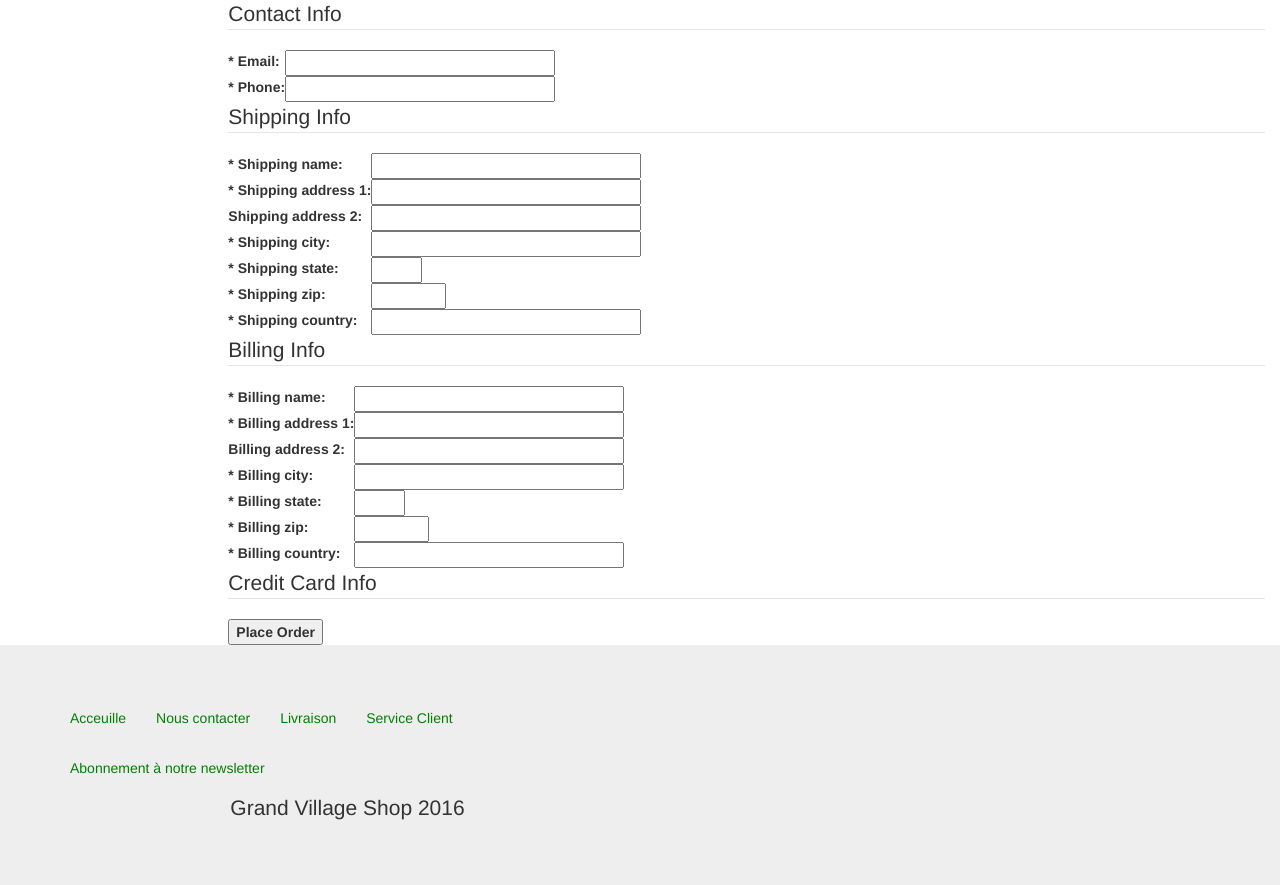
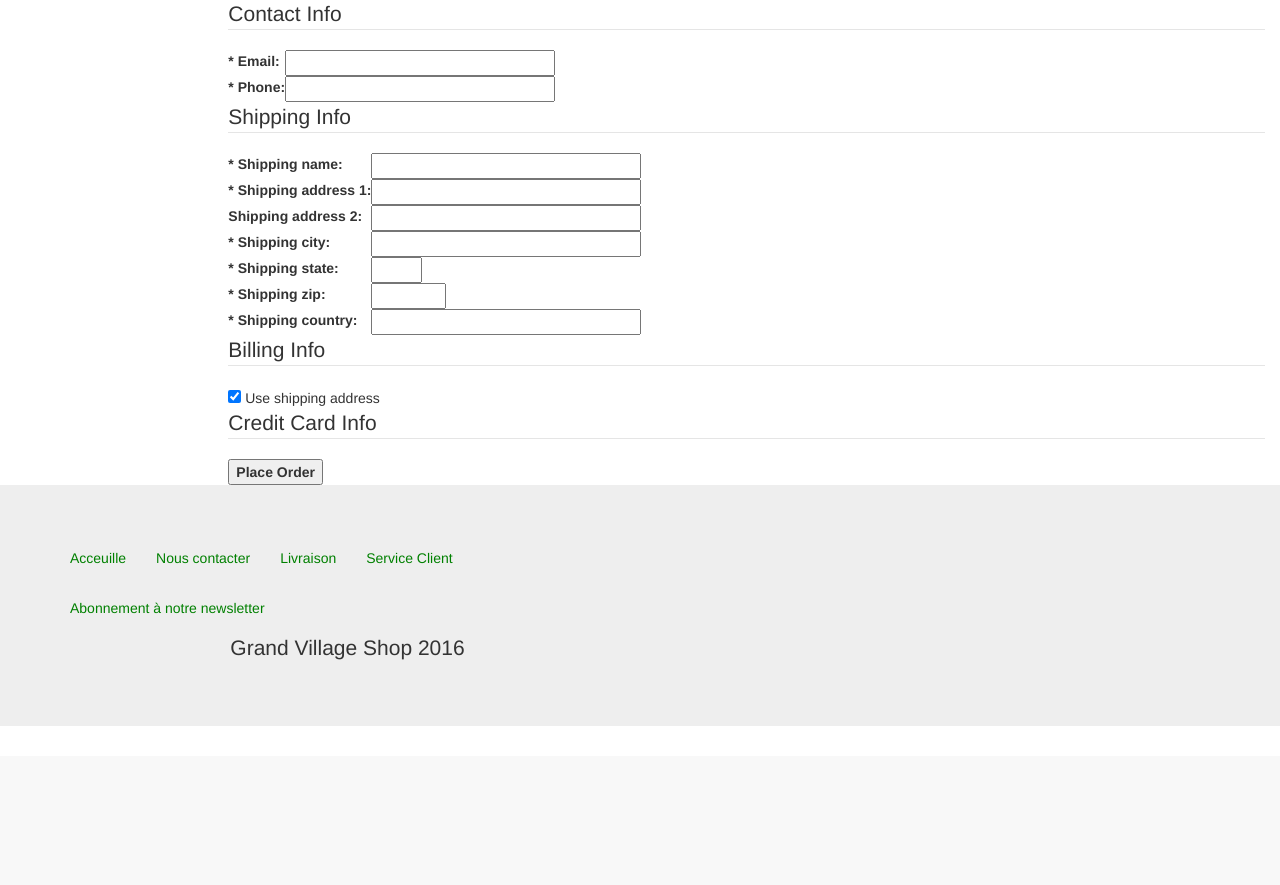
Before and after one commit to cyrildzumts/demosite, a Django app: template order/templates/order/checkout.html in a window 1280 px wide. Shown: the part 340-1225 px from the top of the page. After the commit the page ends 1000 px from the top, so only its background shows below. Run offline with Django 3.2, Linux system fonts and the light colour scheme; the template is opened without the code that fills it: values that come from a table or form of the project are taken from there, others are empty; data comes from the database, SQL or seed files in the repository; parts of the project's set-up code (start-up, migrations or seed data) failed here and were passed over; some libraries are stand-ins or nearby versions.

Commit message:
added template file for checkout

```diff
--- a/cart/templates/cart/cart.html
+++ b/cart/templates/cart/cart.html
@@ -47,9 +47,8 @@
               <th class="right" colspan="6">
                 <!-- here comes the link to the checkout -->
                 [ Aller à la caisse]
-                <form action="/order/" method="post" class="form" role="form">{% csrf_token %}
-                    <input type="submit" name="submit" value="Checkout" alt="Checkout" />
-                </form>
+
+                <a href="{{checkout_url}}" class="btn btn-default" role="button"> Checkout</a>
               </th>
             </tr>
             {% endif %}
--- a/order/checkout.py
+++ b/order/checkout.py
@@ -4,6 +4,7 @@ from cart.models import Cart
 from order.forms import CheckoutForm
 from demosite import settings
 from django.core import urlresolvers
+
 import urllib
 
 
--- a/order/models.py
+++ b/order/models.py
@@ -71,6 +71,10 @@ class Order(models.Model):
         return total
 
     def generate_order_refNum(self):
+        """
+        Generate a reference number in this format :
+        CurrentYear_CurrentMonth_CurrentDay_Incrementing_Number
+        """
         pass
 
     def set_paid(self):
--- a/order/templates/order/checkout.html
+++ b/order/templates/order/checkout.html
@@ -9,7 +9,9 @@
 <form action="." method="post" class="form-inline">
 <fieldset class="checkout">
 <legend>Contact Info</legend>
+
 <table>
+
 {% form_table_row form.email %}
 {% form_table_row form.phone %}
 </table>
@@ -28,25 +30,12 @@
 </fieldset>
 <fieldset class="checkout">
 <legend>Billing Info</legend>
-<table>
-{% form_table_row form.billing_name %}
-{% form_table_row form.billing_address_1 %}
-{% form_table_row form.billing_address_2 %}
-{% form_table_row form.billing_city %}
-{% form_table_row form.billing_state %}
-{% form_table_row form.billing_zip %}
-{% form_table_row form.billing_country %}
-</table>
+<input type="checkbox" name="use_shipping" value="using_shipping" checked> Use shipping address<br>
+
 </fieldset>
 <fieldset class="checkout">
 <legend>Credit Card Info</legend>
-<table>
-{% form_table_row form.credit_card_number %}
-{% form_table_row form.credit_card_type %}
-{% form_table_row form.credit_card_expire_month %}
-{% form_table_row form.credit_card_expire_year %}
-{% form_table_row form.credit_card_cvv %}
-</table>
+
 </fieldset>
 <table>
 <tr>
--- a/order/templatetags/checkout_tags.py
+++ b/order/templatetags/checkout_tags.py
@@ -2,6 +2,8 @@ from django import template
 
 
 register = template.Library()
+
+
 @register.inclusion_tag("tags/form_table_row.html")
 def form_table_row(form_field):
     return {'form_field': form_field}
```
Also changed, not shown: cart/views.py (+7 -2 lines), order/views.py (+17 -2 lines), order/templates/order/thank_you.html (added), order/templates/tags/confirmation.html (added), order/templates/tags/form_table_row.html (renamed from templates/tags/form_table_row.html), order/templates/tags/payement_choices.html (added).
